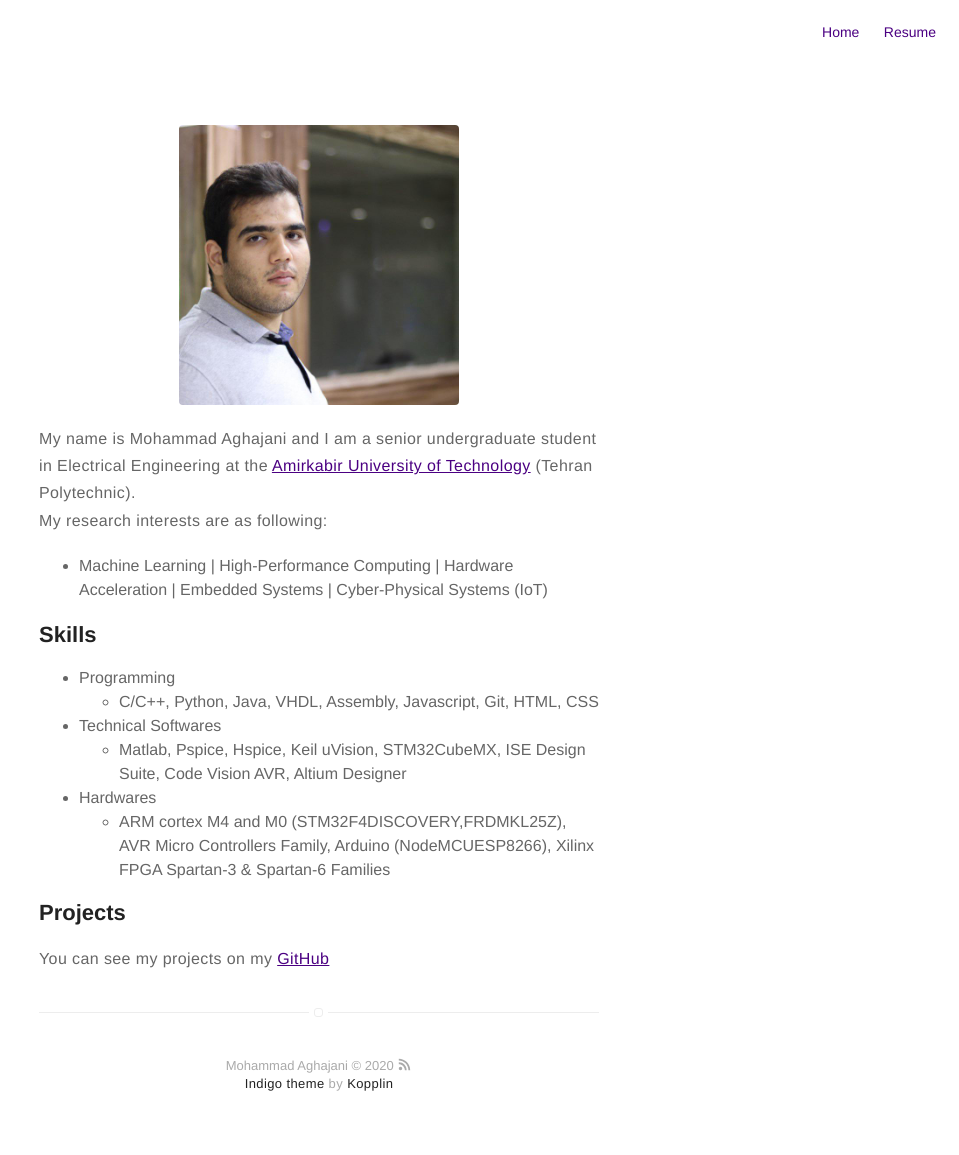
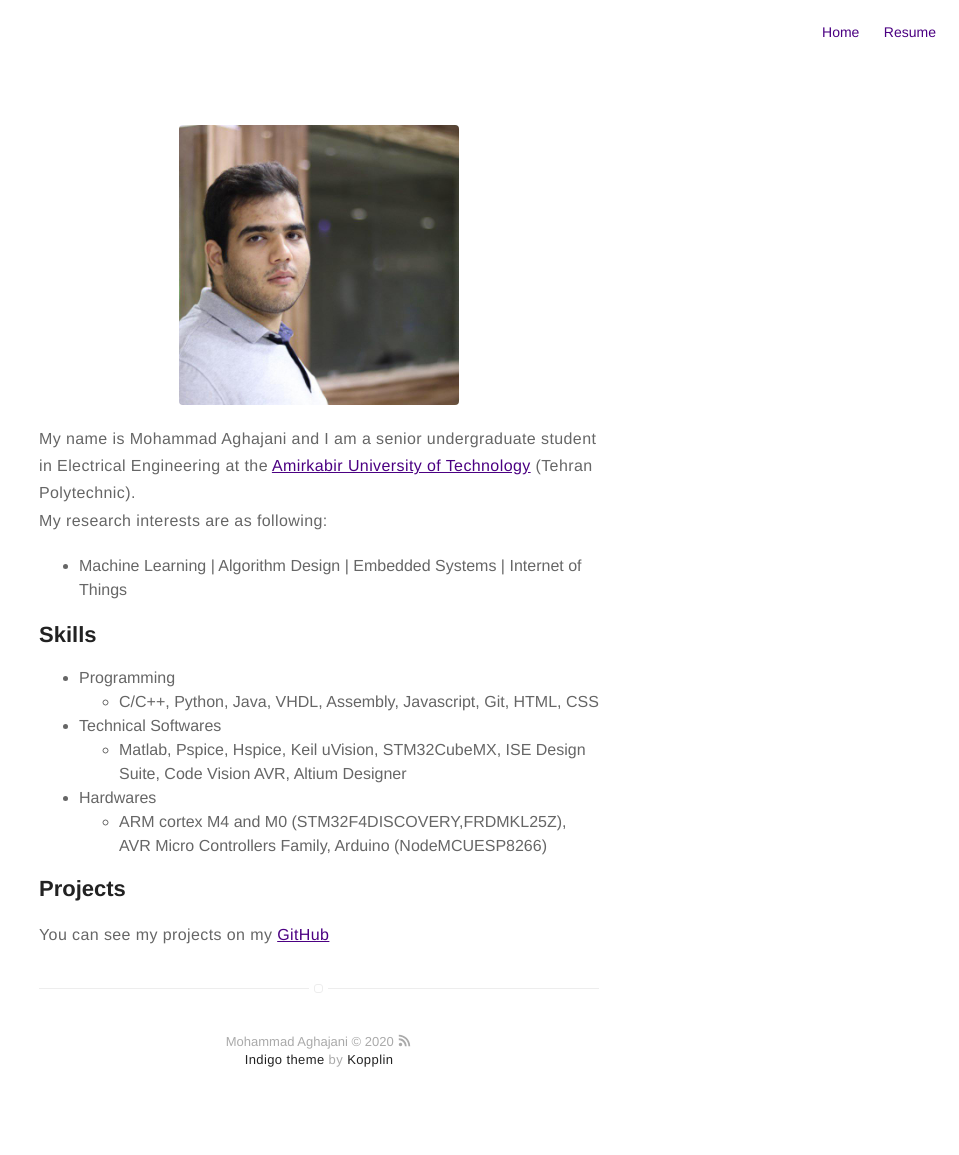
Before and after one commit to Mohammad-Aghajani/Mohammad-Aghajani.github.io, a Jekyll site: the page built from about.md, in a window 1280 px wide. Shown: the whole page, without its empty margins (321-1280 px from the left). Built offline with Jekyll 4.4.1, drawn with Linux system fonts in a browser that asks for light colours; after the commit the page ends 1131 px from its top, so only the background shows below that.

Commit message:
Update about.md

```diff
--- a/about.md
+++ b/about.md
@@ -8,7 +8,7 @@ layout: page
 My name is Mohammad Aghajani and I am a senior undergraduate student in Electrical Engineering at the <a href="aut.ac.ir/en" style="border:0;outline:0">Amirkabir University of Technology</a> (Tehran Polytechnic).<br>
 My research interests are as following:
 <ul class="skill-list">
-	<li> Machine Learning | High-Performance Computing | Hardware Acceleration | Embedded Systems | Cyber-Physical Systems (IoT)  	</li>
+	<li> Machine Learning | Algorithm Design | Embedded Systems | Internet of Things  	</li>
 	<!-- <li> Data Visualization | Human-Computer Interaction | Data Mining </li> -->
 
 </ul>
@@ -29,7 +29,7 @@ My research interests are as following:
 	</li>
 	<li>Hardwares
 		<ul>
-		<li>ARM cortex M4 and M0 (STM32F4DISCOVERY,FRDMKL25Z), AVR Micro Controllers Family, Arduino (NodeMCUESP8266), Xilinx FPGA Spartan-3 & Spartan-6 Families
+		<li>ARM cortex M4 and M0 (STM32F4DISCOVERY,FRDMKL25Z), AVR Micro Controllers Family, Arduino (NodeMCUESP8266)
 		</li>
 		</ul>
 	</li>
```
